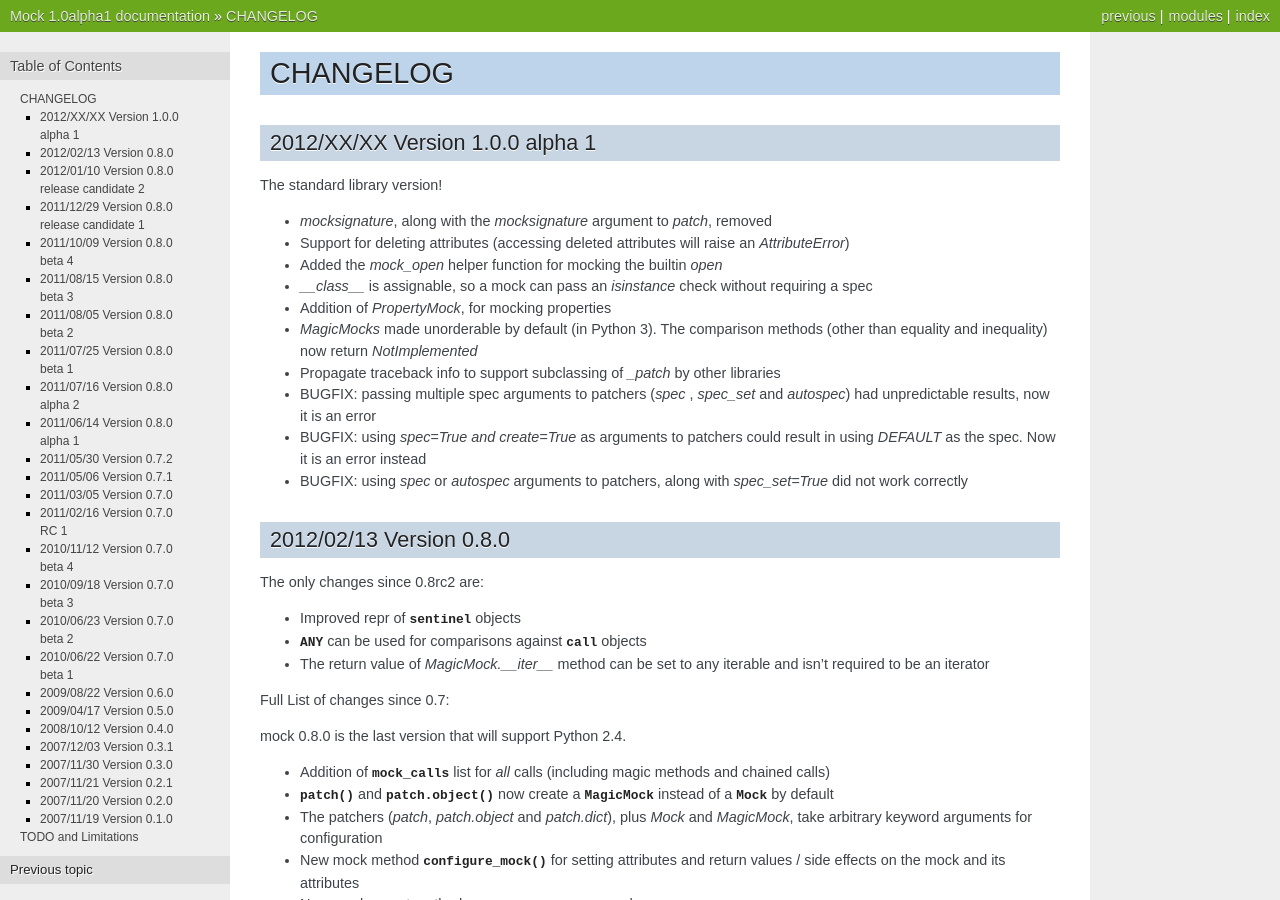
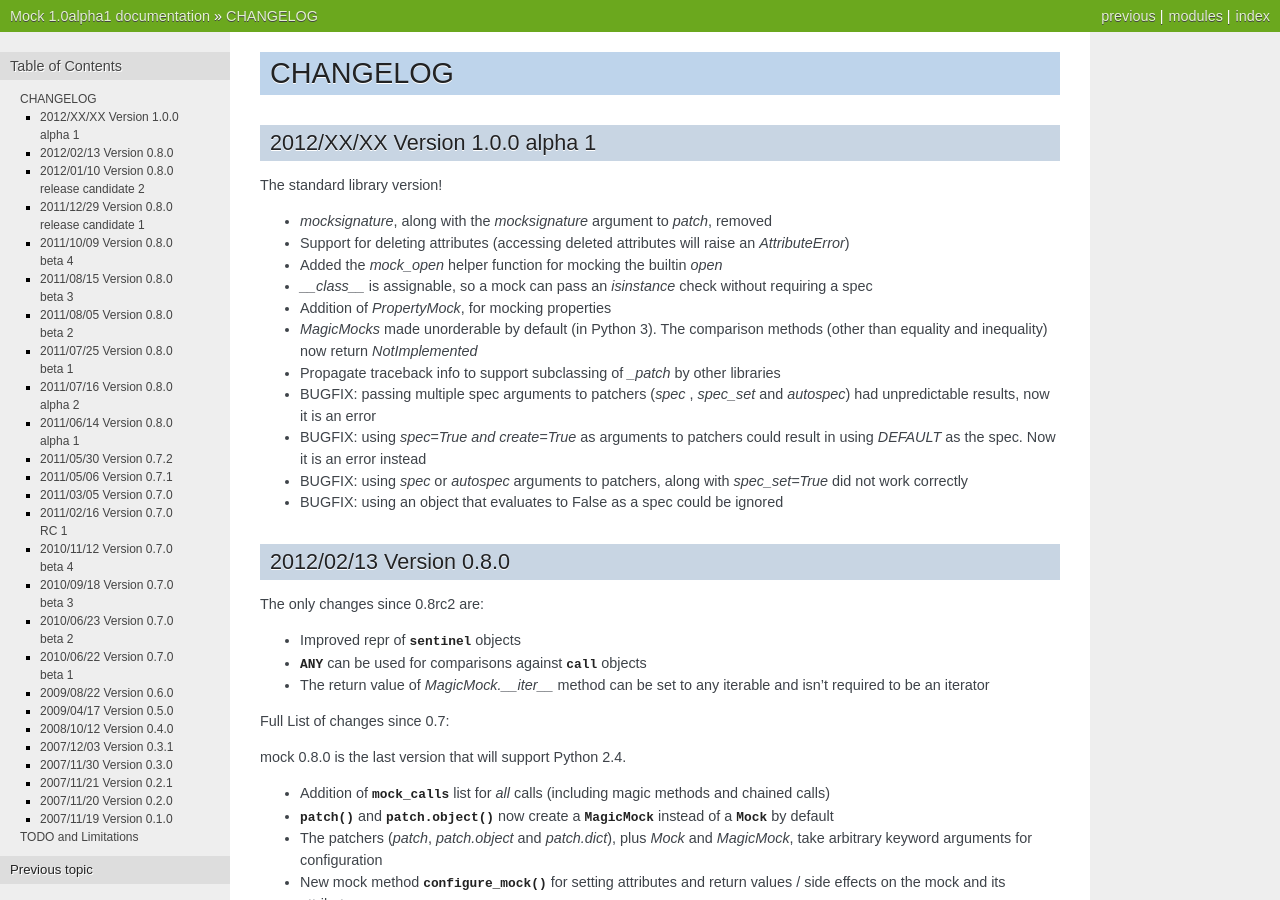
Before and after one commit to testing-cabal/mock, a Sphinx documentation site: the page built from docs/changelog.txt, in a window 1280 px wide and 900 px high. Built offline with Sphinx 7.4.7, drawn with Linux system fonts in a browser that asks for light colours.

Commit message:
Update CHANGELOG

```diff
--- a/docs/changelog.txt
+++ b/docs/changelog.txt
@@ -26,6 +26,7 @@
   result in using `DEFAULT` as the spec. Now it is an error instead
 * BUGFIX: using `spec` or `autospec` arguments to patchers, along with
   `spec_set=True` did not work correctly
+* BUGFIX: using an object that evaluates to False as a spec could be ignored
 
 
 2012/02/13 Version 0.8.0
```
